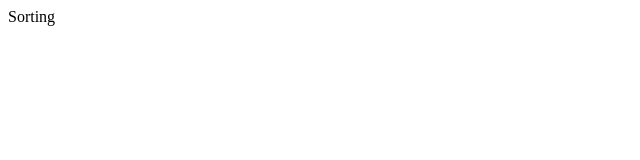
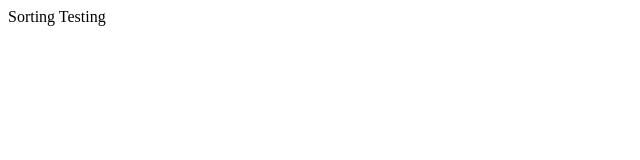
Before and after one commit to amiit8/sorting, a plain HTML site: page index.html in a window 1280 px wide. Shown: the full height of the page, 0-640 px from the left. Drawn offline with Linux system fonts and the light colour scheme.

Commit message:
Changed text to test on website

```diff
--- a/index.html
+++ b/index.html
@@ -1,6 +1,6 @@
 <html>
 <body>
-	Sorting
+	Sorting Testing
 	<script type="text/javascript" src="SelectionSort.js"></script>
 	<script type="text/javascript" src="input.js"></script>
 </body>
```
